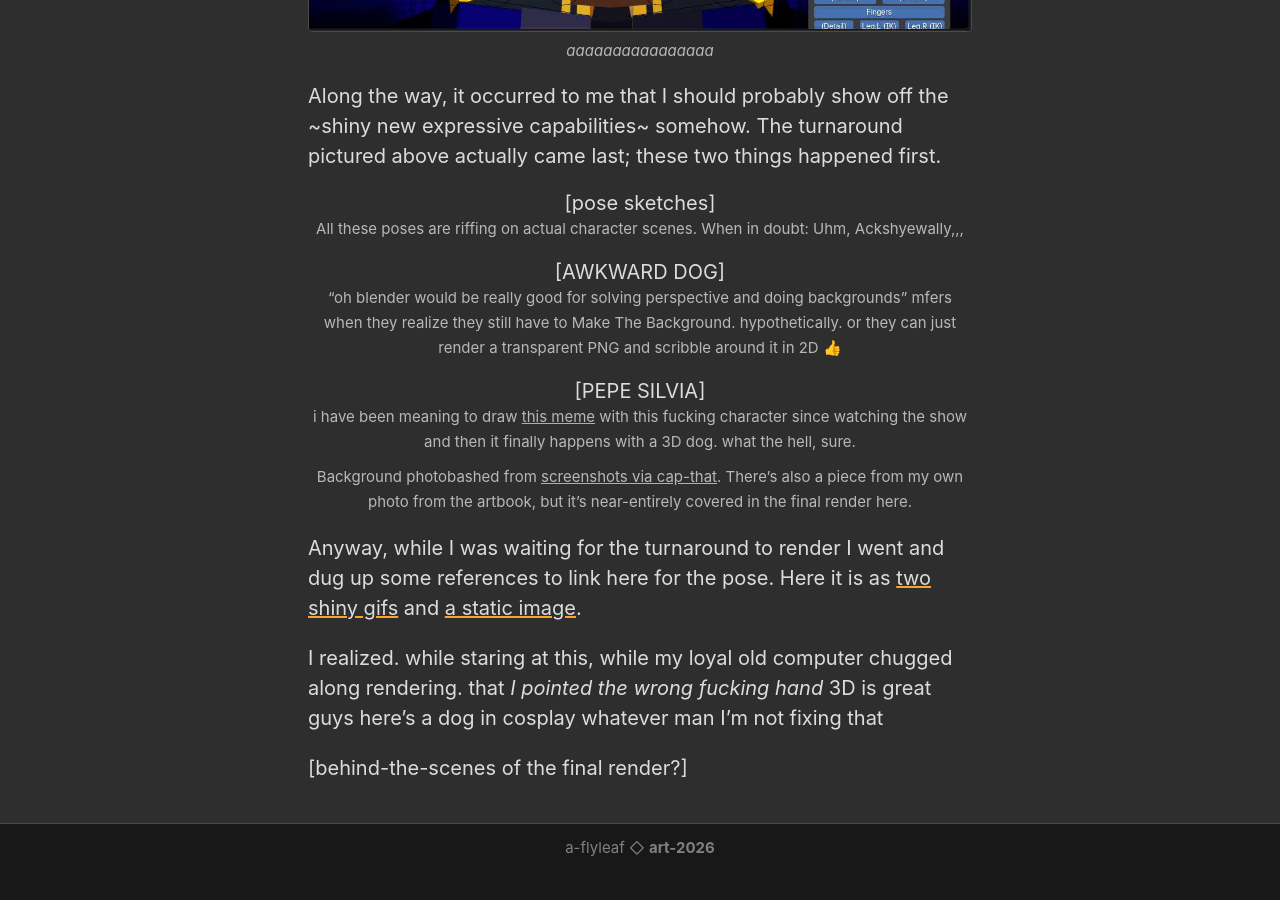
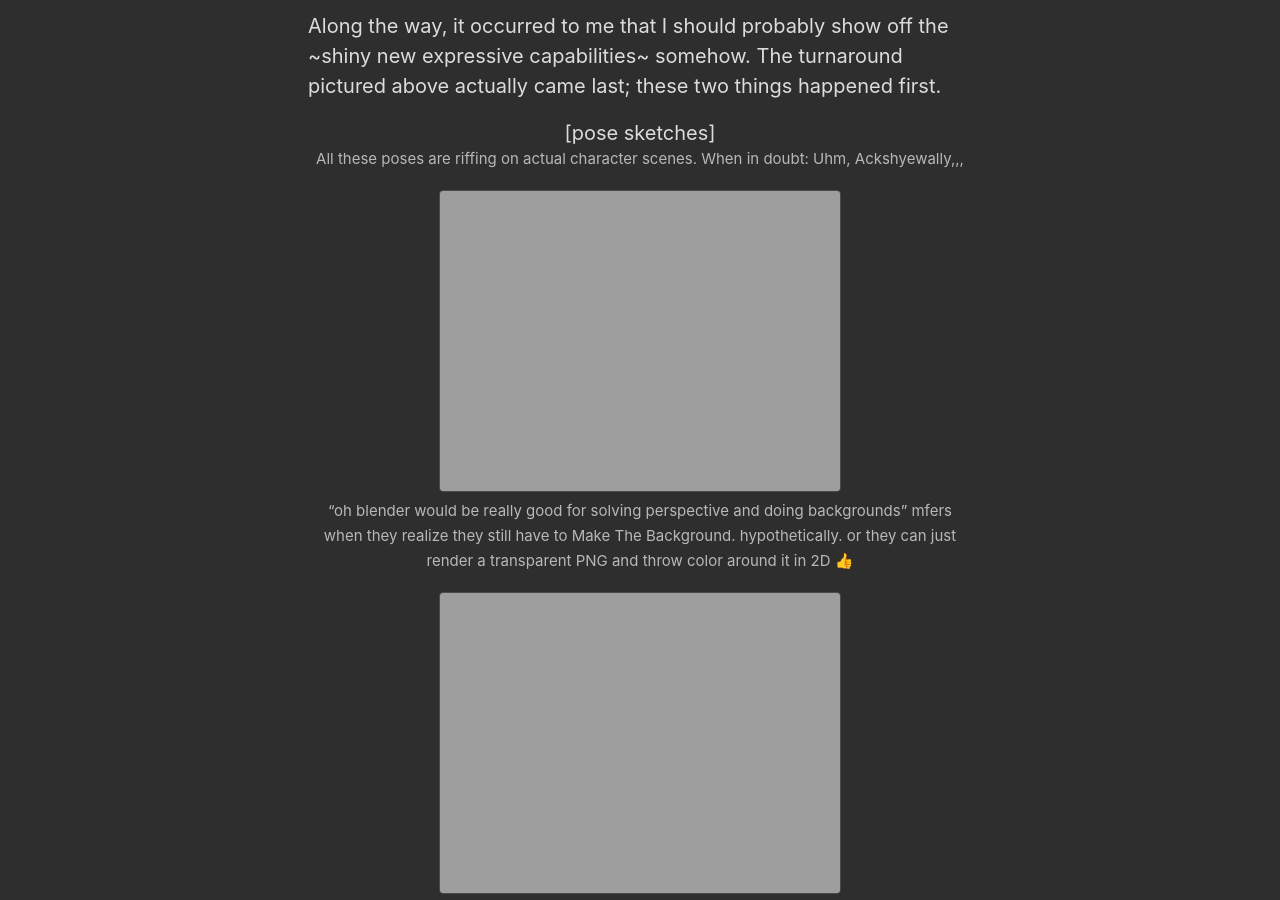
Before and after one commit to a-flyleaf/art-2026, a Jekyll site: the page built from _art/10-30_blockydob2.html, in a window 1280 px wide and 900 px high, scrolled down 1620 px. Built offline with Jekyll 4.4.1, drawn with Linux system fonts in a browser that asks for light colours; some web fonts are replaced; before the commit the page ends 2493 px from its top, so only the background shows below that; some of the changed text lies outside the part shown.

Commit message:
art/blockydob2 WIP2
published last commit early but it was intentional. good overnight lookover

```diff
--- a/_art/10-30_blockydob2.html
+++ b/_art/10-30_blockydob2.html
@@ -93,12 +91,12 @@ Along the way, it occurred to me that I should probably show off the ~shiny new
 <figcaption markdown="1">
 <small>All these poses are riffing on actual character scenes. When in doubt: Uhm, Ackshyewally,,,</small>
 </figcaption>
-[AWKWARD DOG]
+<a href="{%include url.html%}/assets/art/blockydob2_69-awkwarddog.png" class="fg"><img src="{%include url.html%}/assets/art/blockydob2_69-awkwarddog.png" alt="A render of the dog looking rather awkward; ears back, looking away, shoulders raised. Grimace-grinning. Hand pointed as if to say something."></a>
 <figcaption markdown="1">
-<small>"oh blender would be really good for solving perspective and doing backgrounds" mfers when they realize they still have to Make The Background. hypothetically. or they can just render a transparent PNG and scribble around it in 2D 👍</small>
+<small>"oh blender would be really good for solving perspective and doing backgrounds" mfers when they realize they still have to Make The Background. hypothetically. or they can just render a transparent PNG and throw color around it in 2D 👍</small>
 </figcaption></figure>
 
-<figure>[PEPE SILVIA]
+<figure><a href="{%include url.html%}/assets/art/blockydob2_71-pepe.png" class="fg"><img src="{%include url.html%}/assets/art/blockydob2_71-pepe.png" alt="The dog ranting and raving about something, in front of a conspiracy board wall. Holding a paper of the meme the entire image is referencing."></a>
 <figcaption markdown="1">
 <small>i have been meaning to draw [this meme](https://screenrant.com/its-always-sunny-charlies-10-most-iconic-scenes/) with this fucking character since watching the show and then it finally happens with a 3D dog. what the hell, sure.</small>
 
```
Also changed, not shown: other parts of _art/10-30_blockydob2.html (+0 -2 lines), todo.md (+25 -0 lines), 1 other file.
